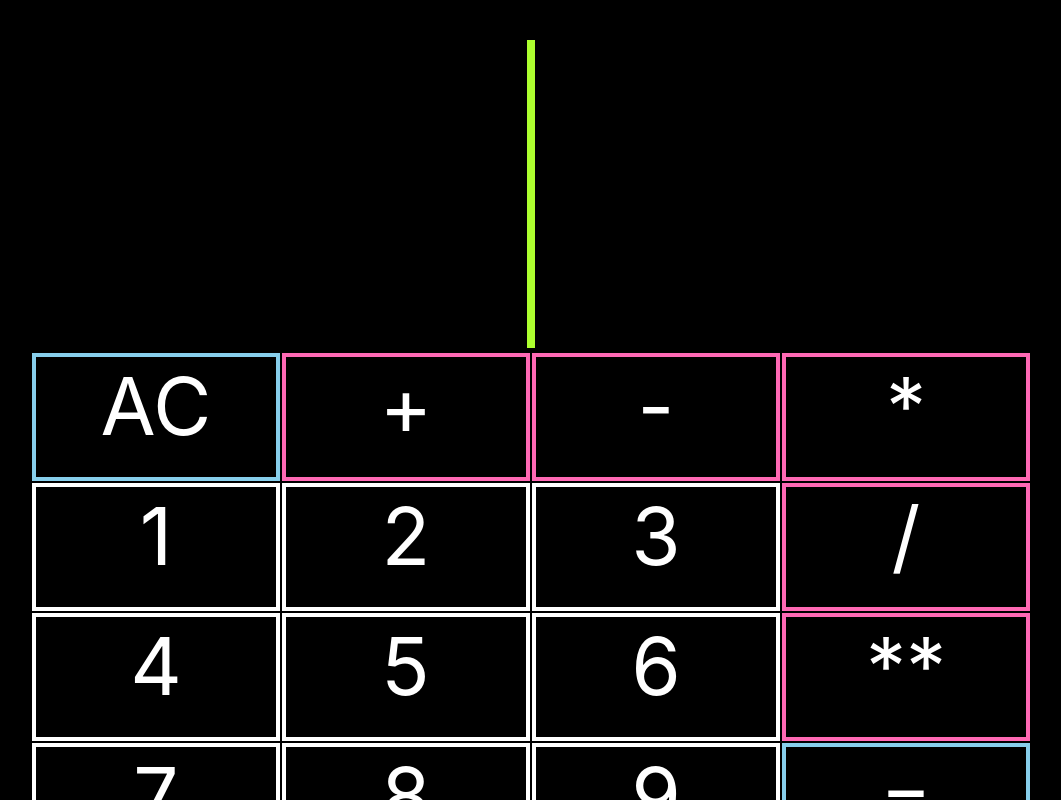
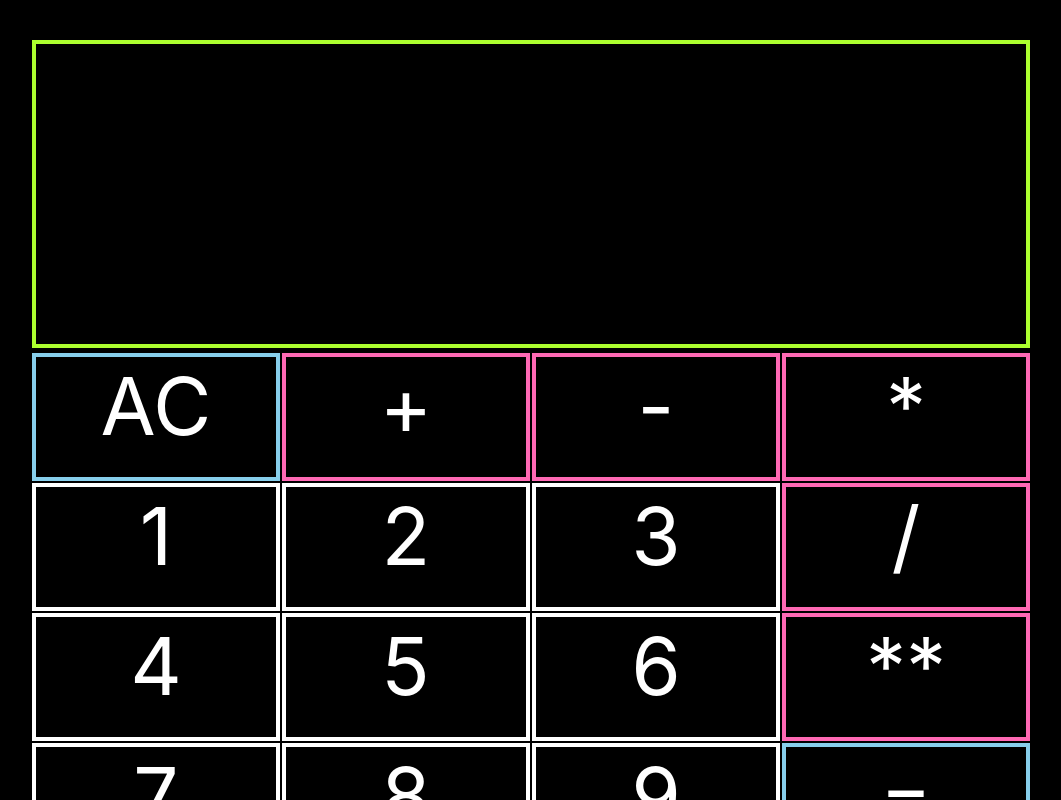
Before and after one commit to amara-j/calculator, a React (Create React App) app: page / in a window 1280 px wide. Shown: the top 800 px of the page, without its empty margins (109-1170 px from the left). Built offline with nearby package versions, Linux system fonts and the light colour scheme.

Commit message:
got rid of "result" class

```diff
--- a/src/App.css
+++ b/src/App.css
@@ -122,15 +122,15 @@ html {
   position: relative;
   border: 4px solid greenyellow;
   text-align: center;
-  max-width: 990px;
+  width: 990px;
   overflow-wrap: break-word;
   min-height: 300px;
 }
 
-.result {
+/* .result {
   position: relative;
   left: 50%;
   border: 4px solid greenyellow;
   text-align: center;
   color: pink;
-}
+} */
--- a/src/Calculator.js
+++ b/src/Calculator.js
@@ -184,11 +184,9 @@ function Calculator() {
   return (
     <div className="App">
       <div className="calculatorDisplay">
-        {/* <p className="result"> */}
         {isExpressionEvaluated
           ? checkResultError(eval(handleIncompleteResult(result)))
           : operand1 + handleExponentOperatorDisplay(operator) + operand2}
-        {/* </p> */}
       </div>
       <div className="calculatorButtons">
         {operator_array.map((element) => {
```
